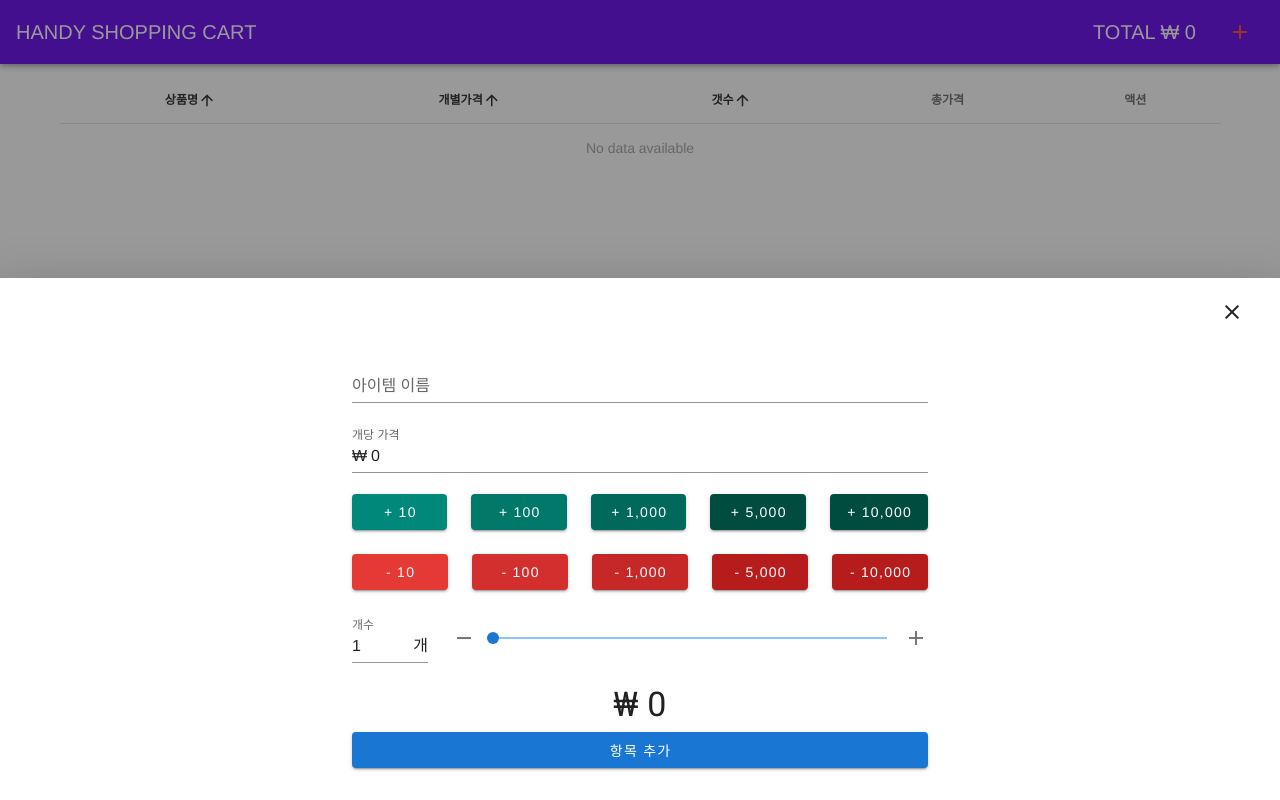
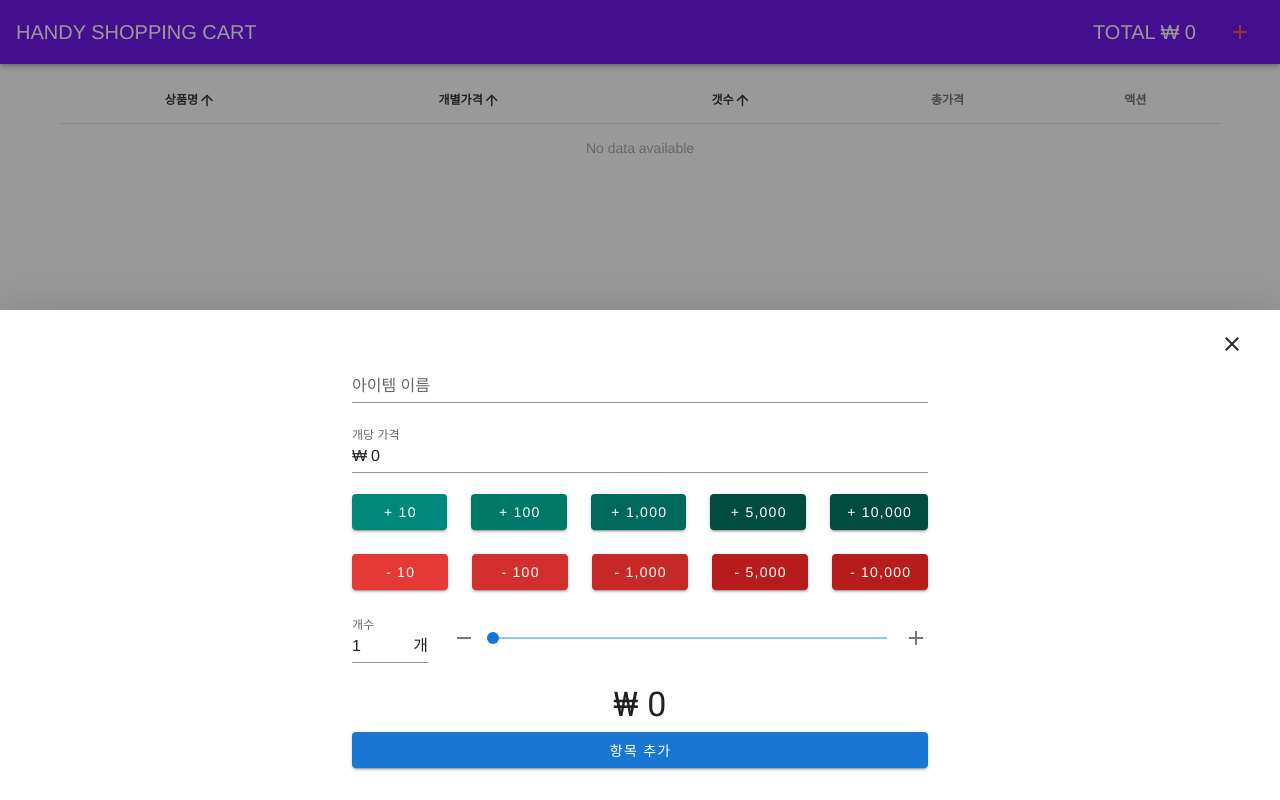
Before and after one commit to mandaringit/handy-shoppingcart, a Vue app: page / in a window 1280 px wide. Both pictures are taken after a click on the button 1240 px from the left and 32 px from the top of the page. Built offline with nearby package versions, Linux system fonts and the light colour scheme.

Commit message:
스크롤링 가능하게 수정

```diff
--- a/src/components/BottomSheet.vue
+++ b/src/components/BottomSheet.vue
@@ -3,13 +3,11 @@
     <v-bottom-sheet v-model="sheet">
       <template #activator="{on}">
         <v-btn v-on="on" text icon color="red">
-					<v-icon>
-						mdi-plus
-					</v-icon>
+          <v-icon>mdi-plus</v-icon>
         </v-btn>
       </template>
-			<v-sheet class="text-center">
-				<div style="position:relative;height:4rem">
+      <v-sheet class="text-center overflow-y-auto" max-height="600px">
+        <div style="position:relative;height:2rem">
           <v-btn @click="closeSheet" class="mt-4" absolute right text>
             <v-icon>mdi-close</v-icon>
           </v-btn>
@@ -21,21 +19,21 @@
 </template>
 
 <script>
-import ItemInput from './ItemInput';
+import ItemInput from "./ItemInput";
 export default {
   data() {
     return {
-			sheet: false,
+      sheet: false
     };
   },
   components: {
-		ItemInput,
+    ItemInput
   },
   methods: {
     closeSheet() {
       this.sheet = !this.sheet;
-		},
-	},
+    }
+  }
 };
 </script>
 
```
Lines whose indentation alone changed are shown as unchanged.
